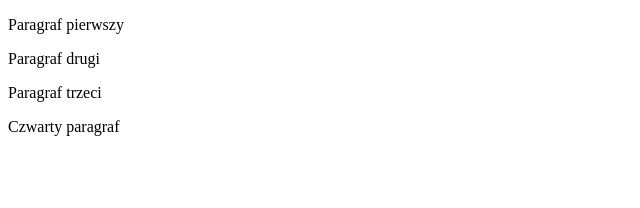
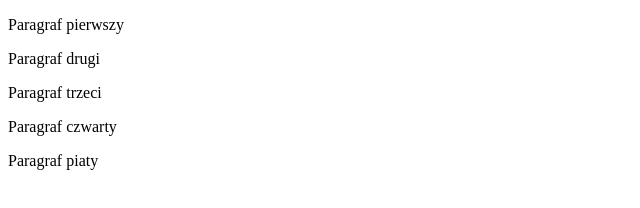
Before and after one commit to tmmvercetti/tmmvercetti.github.io, a plain HTML site: page index.html in a window 1280 px wide. Shown: the whole page, without its empty margins (0-640 px from the left). Drawn offline with Linux system fonts and the light colour scheme.

Commit message:
Dodanie piatego paragrafu i poprawa czwartego

```diff
--- a/index.html
+++ b/index.html
@@ -10,7 +10,7 @@
    <p>Paragraf pierwszy</p>
    <p>Paragraf drugi</p>
    <p>Paragraf trzeci</p>
-   <p>Czwarty paragraf</p>
-
+   <p>Paragraf czwarty</p>
+   <p>Paragraf piaty</p>
 </body>
 </html>
```
